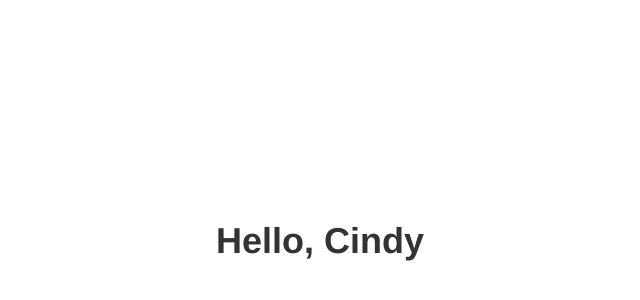
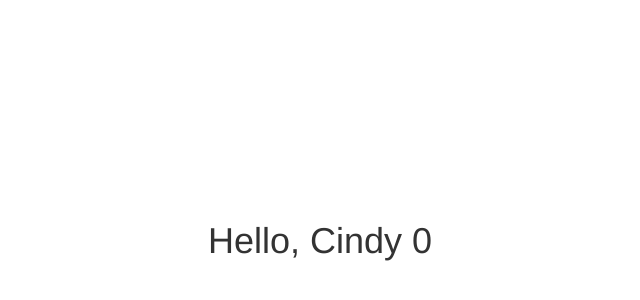
Before and after one commit to Cindywritescode/react-giphy-page, a React app: page / in a window 1280 px wide. Shown: the part 164-464 px from the top of the page, without its empty margins (320-960 px from the left). Built offline with nearby package versions, Linux system fonts and the light colour scheme.

Commit message:
add counter to the class

```diff
--- a/src/index.jsx
+++ b/src/index.jsx
@@ -16,13 +16,25 @@ class Hello extends Component {
     super(props);
 
     this.state = {
-      clicked: false
+      clicked: false,
+      counter: 0
     };
+  }
+
+  handleClick = () => {
+    // change the state!
+    this.setState({
+      clicked: !this.state.clicked,
+      counter: this.state.counter + 1
+    });
   }
 
   render() {
     return (
-      <h1><strong>Hello, {this.props.name}</strong></h1>
+      <h1 className={this.state.clicked ? 'clicked' : null}
+        onClick={this.handleClick}>
+        Hello, {this.props.name} {this.state.counter}
+      </h1>
     )
   }
 }
```
